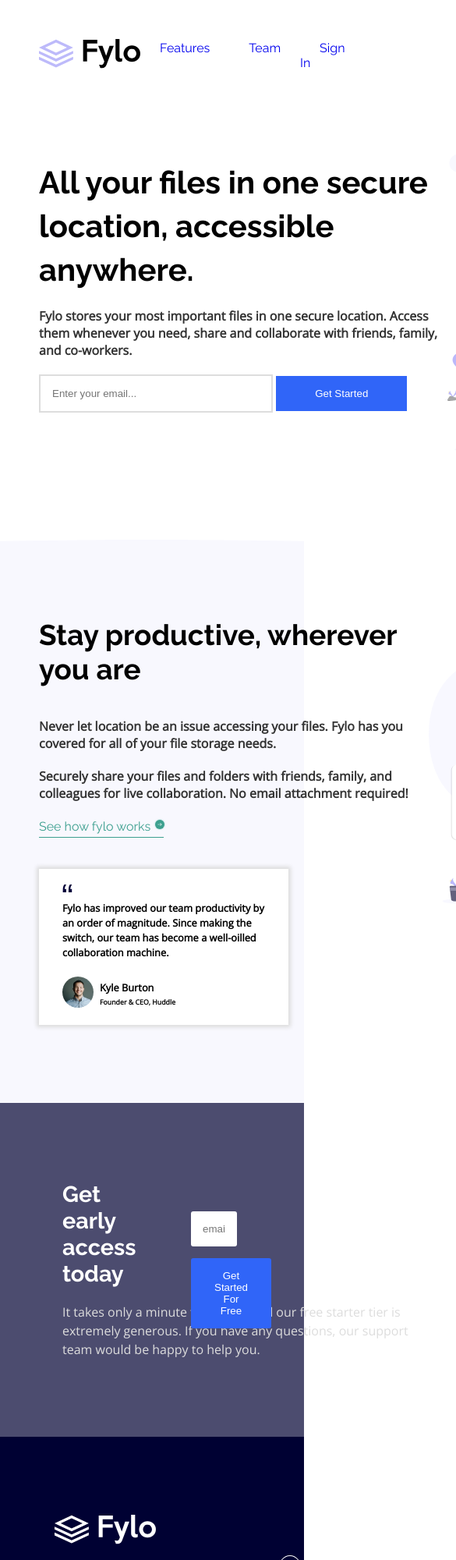
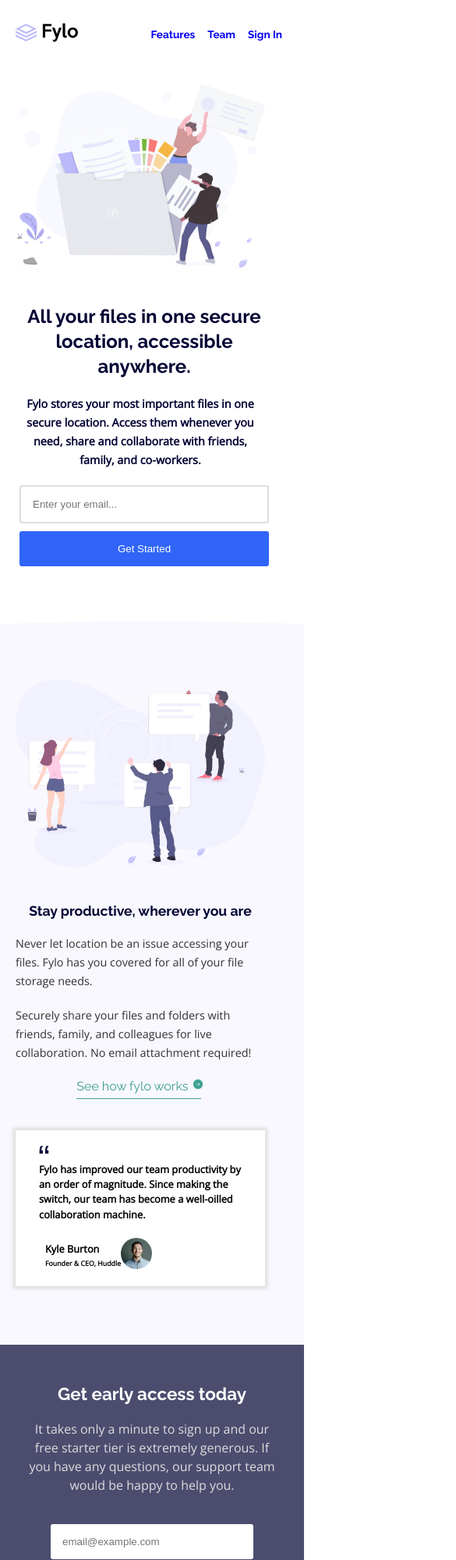
Before and after one commit to GM-CODES/Fylo-landing-page-challenge, a plain HTML site: page index.html in a window 390 px wide. Shown: the top 2000 px of the page at 78% size, 585 px wide, since content can reach past the window. Drawn offline with nearby package versions, Linux system fonts and the light colour scheme.

Commit message:
responsiveness updated

```diff
--- a/css/mobile.css
+++ b/css/mobile.css
@@ -0,0 +1,186 @@
+/* Reset */
+* {
+  padding: 0;
+  margin: 0;
+  box-sizing: border-box;
+}
+
+/* Main Styling */
+body {
+  max-width: 100vw;
+}
+
+#container {
+  max-width: 100%;
+  margin: auto;
+}
+
+#navbar {
+  max-width: 100%;
+  padding: 30px 20px;
+}
+
+#navbar img {
+  max-width: 80px;
+}
+
+#navbar ul li a {
+  padding: 5px;
+  margin: 3px;
+  font-size: 0.85rem;
+}
+
+/* Main */
+header {
+  padding: 20px;
+  margin: auto;
+  display: grid;
+  grid-auto-columns: 1fr 1fr;
+  align-items: center;
+  justify-content: center;
+  grid-gap: 40px;
+  margin-bottom: 50px;
+}
+
+header .header-content {
+  order: 2;
+  max-width: 330px;
+  text-align: center;
+}
+
+header img {
+  order: 1;
+  max-width: 320px;
+}
+
+header .header-content h1 {
+  color: #000133;
+  font-size: 1.5rem;
+  line-height: 2rem;
+  margin-bottom: 20px;
+}
+
+header .header-content p {
+  max-width: 320px;
+  font-size: 0.9rem;
+  line-height: 1.5rem;
+}
+
+header .header-content form #email {
+  width: 320px;
+  margin-bottom: 10px;
+}
+
+header .header-content form button {
+  width: 320px;
+}
+
+/* Main */
+#main {
+  padding: 75px 20px;
+  margin: auto;
+  background: url('../images/bg-curve-mobile.svg') no-repeat center center/cover;
+  display: grid;
+  grid-auto-columns: 1fr 1fr;
+  align-items: center;
+  justify-content: center;
+  grid-gap: 40px;
+}
+
+#main .main-content {
+  order: 2;
+  width: 320px;
+}
+
+#main img {
+  order: 1;
+  max-width: 320px;
+}
+
+#main .main-content .description h1 {
+  text-align: center;
+  color: #000133;
+  font-size: 1.1rem;
+  margin-bottom: 20px;
+}
+
+#main .main-content .description p {
+  max-width: 320px;
+  font-size: 0.9rem;
+  line-height: 1.5rem;
+}
+
+#main .main-content .description .how {
+  display: grid;
+  align-items: center;
+  justify-content: center;
+  grid-gap: 3px;
+}
+
+/* Access */
+#access {
+  margin: auto;
+  display: grid;
+  grid-template-rows: 1fr 1fr;
+  align-items: center;
+  justify-content: center;
+  grid-gap: 20px;
+}
+
+#access .access-detail {
+  width: 100%;
+  padding: 0;
+  text-align: center;
+}
+
+#access .access-detail h2 {
+  font-size: 1.4rem;
+  margin-bottom: 20px;
+}
+
+#access .access-detail p {
+  max-width: 320px;
+}
+
+#access .submission {
+  width: 100%;
+  padding: 0 30px;
+}
+
+#access .submission form #email {
+  width: 100%;
+}
+
+#access .submission form button {
+  width: 100%;
+}
+
+/* Contact */
+#contact {
+  padding: 50px 30px;
+}
+
+#contact .contact-info {
+  display: block;
+  padding-right: 0;
+}
+
+#contact .contact-info .socials {
+  text-align: center;
+}
+
+#contact .contact-info {
+  margin-top: 20px;
+}
+
+#contact .contact-info .info-1 {
+  margin: 20px 0;
+}
+
+#contact .contact-info .info-2 {
+  margin-bottom: 20px;
+}
+
+#contact .contact-info .socials {
+  margin-top: 50px;
+}
--- a/css/style.css
+++ b/css/style.css
@@ -34,10 +34,17 @@ li {
 
 /* Main stlyling */
 body {
+  max-width: 100vw;
   font-family: 'Open Sans', sans-serif;
   background-color: var(--White);
+  overflow: none;
 }
 
+#container {
+  max-width: 100%;
+}
+
+/* Navbar */
 #navbar {
   padding: 50px;
   display: flex;
@@ -56,8 +63,10 @@ body {
 #navbar ul li a {
   padding: 20px;
   margin: 5px;
+  font-weight: 700;
 }
 
+/* Header */
 header {
   padding: 0 50px;
   display: flex;
@@ -75,7 +84,7 @@ header .header-content h1 {
 
 header .header-content p {
   width: 520px;
-  color: #333;
+  color: #000133;
   font-weight: bold;
   margin-bottom: 20px;
 }
@@ -84,13 +93,16 @@ header .header-content form #email {
   padding: 15px;
   width: 300px;
   border: 2px solid #ddd;
+  border-radius: 3px;
 }
 
 header .header-content form button {
-  padding: 15px 50px;
+  padding: 15px;
+  width: 180px;
   background: var(--Bright-Blue);
   color: var(--White);
   border: none;
+  border-radius: 3px;
 }
 
 header .header-content form button:hover {
@@ -101,6 +113,7 @@ header img {
   width: 600px;
 }
 
+/* Main Section */
 #main {
   padding: 100px 50px;
   background: url('../images/bg-curve-desktop.svg') no-repeat center center/cover;
@@ -111,6 +124,7 @@ header img {
 }
 
 #main .main-content .description h1 {
+  color: #000133;
   font-size: 2.3rem;
   margin-bottom: 40px;
 }
@@ -119,26 +133,27 @@ header img {
   margin-bottom: 20px;
   width: 500px;
   color: #333;
-  font-weight: bold;
+  /* font-weight: bold; */
 }
 
-#main .main-content .description a {
+#main .main-content .description .how a {
   color: var(--Moderate-Cyan);
   text-align: center;
   font-weight: 400;
 }
 
-#main .main-content .description a:hover {
+#main .main-content .description .how a:hover {
   color: hsl(170, 42%, 58%);
 }
 
-#main .main-content .description .border {
+#main .main-content .description .how .border {
   height: 1px;
   width: 160px;
   background-color: var(--Moderate-Cyan);
   margin-top: 3px;
 }
 
+/* Testimonial */
 #main .main-content .testimonial {
   height: 200px;
   width: 320px;
@@ -158,26 +173,26 @@ header img {
   line-height: 1.2rem;
 }
 
-#main .main-content .testimonial .owner {
+#main .main-content .testimonial .client {
   display: flex;
   align-items: center;
   margin-top: 20px;
 }
 
-#main .main-content .testimonial .owner img {
+#main .main-content .testimonial .client img {
   width: 40px;
   border-radius: 50%;
 }
 
-#main .main-content .testimonial .owner ul {
+#main .main-content .testimonial .client ul {
   margin-left: 8px;
 }
 
-#main .main-content .testimonial .owner ul li {
+#main .main-content .testimonial .client ul li {
   padding: 2px 0;
 }
 
-#main .main-content .testimonial .owner ul li:nth-child(2) {
+#main .main-content .testimonial .client ul li:nth-child(2) {
   font-weight: bold;
   font-size: 0.55rem;
 }
@@ -186,6 +201,7 @@ header img {
   max-width: 550px;
 }
 
+/* Access */
 #access {
   width: 100%;
   background:rgb(0, 1, 51, 0.7);
@@ -217,7 +233,6 @@ header img {
 #access .submission {
   width: 50%;
   padding: 50px;
-  justify-content: center;
 }
 
 #access .submission form #email {
@@ -248,6 +263,7 @@ header img {
   display: block;
 }
 
+/* Contact */
 #contact {
   background: #000133;
   color: #fff;
--- a/index.html
+++ b/index.html
@@ -5,7 +5,8 @@
   <meta name="viewport" content="width=device-width, initial-scale=1.0">
   <link rel="stylesheet" href="https://use.fontawesome.com/releases/v5.6.1/css/all.css" integrity="sha384-gfdkjb5BdAXd+lj+gudLWI+BXq4IuLW5IT+brZEZsLFm++aCMlF1V92rMkPaX4PP" crossorigin="anonymous">
   <link rel="shortcut icon" href="./images/favicon-32x32.png" type="image/png">
-  <link rel="stylesheet" href="./css/style.css">
+  <link rel="stylesheet" media="screen and (max-width: 1440px)" href="./css/style.css">
+  <link rel="stylesheet" media="screen and (max-width: 768px)" href="./css/mobile.css">
   <title>Challenge | Fylo Landing Page</title>
 </head>
 <body>
@@ -39,15 +40,16 @@
             <h1>Stay productive, wherever you are</h1>
             <p>Never let location be an issue accessing your files. Fylo has you covered for all of your file storage needs.</p>
             <p>Securely share your files and folders with friends, family, and colleagues for live collaboration. No email attachment required!</p>
-            <a href="#">See how fylo works</a>
-            <img src="./images/icon-arrow.svg" alt="">
+            <div class="how">
+            <a href="#">See how fylo works <img src="./images/icon-arrow.svg" alt=""></a>
             <div class="border"></div>
+            </div>
           </div>
           <div class="testimonial">
             <div>
               <img src="./images/icon-quotes.svg" alt="">
               <p class="normal">Fylo has improved our team productivity by an order of magnitude. Since making the switch, our team has become a well-oilled collaboration machine.</p>
-              <div class="owner">
+              <div class="client">
                 <img src="./images/avatar-testimonial.jpg" alt="">
                 <ul>
                   <li>Kyle Burton</li>
```
